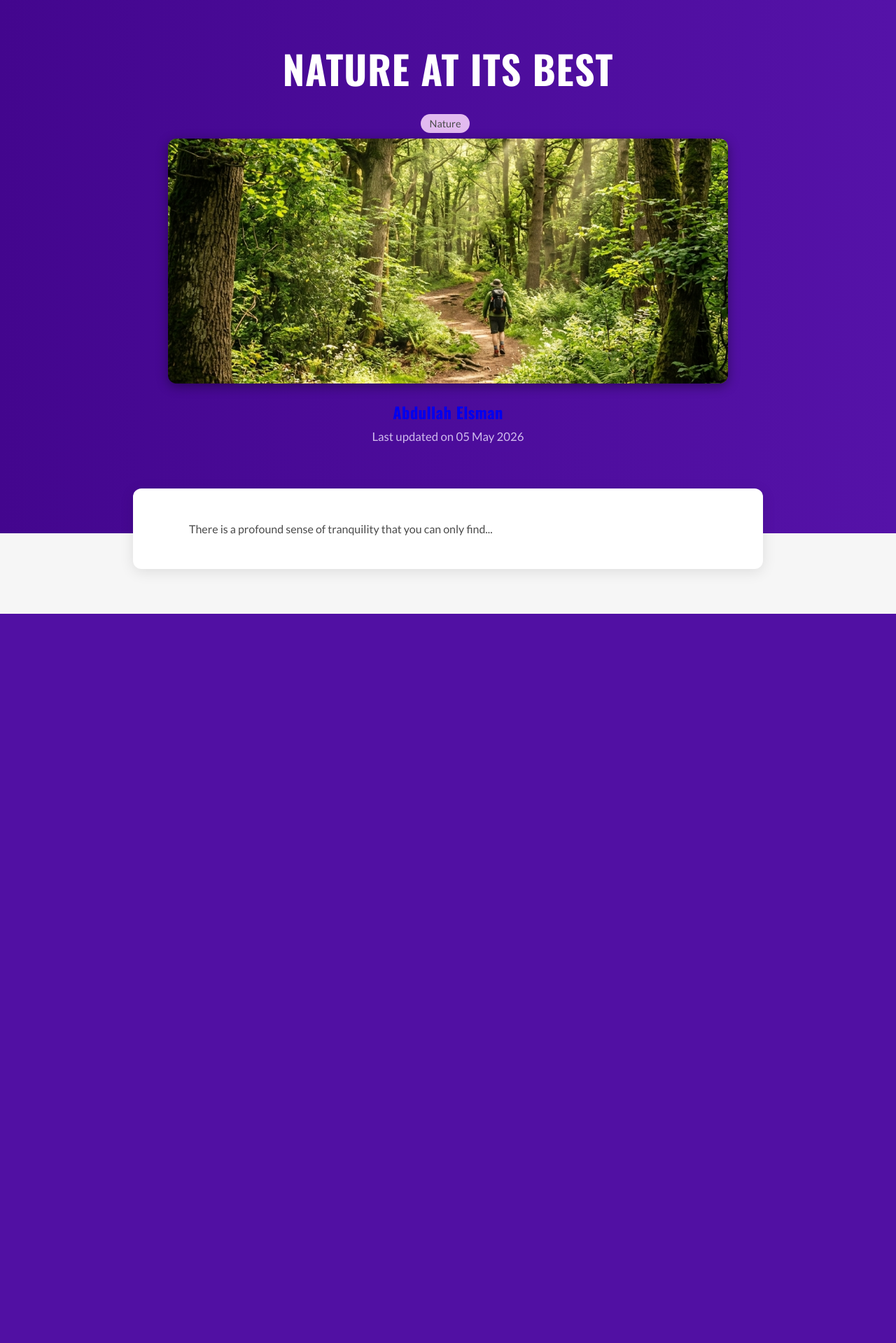
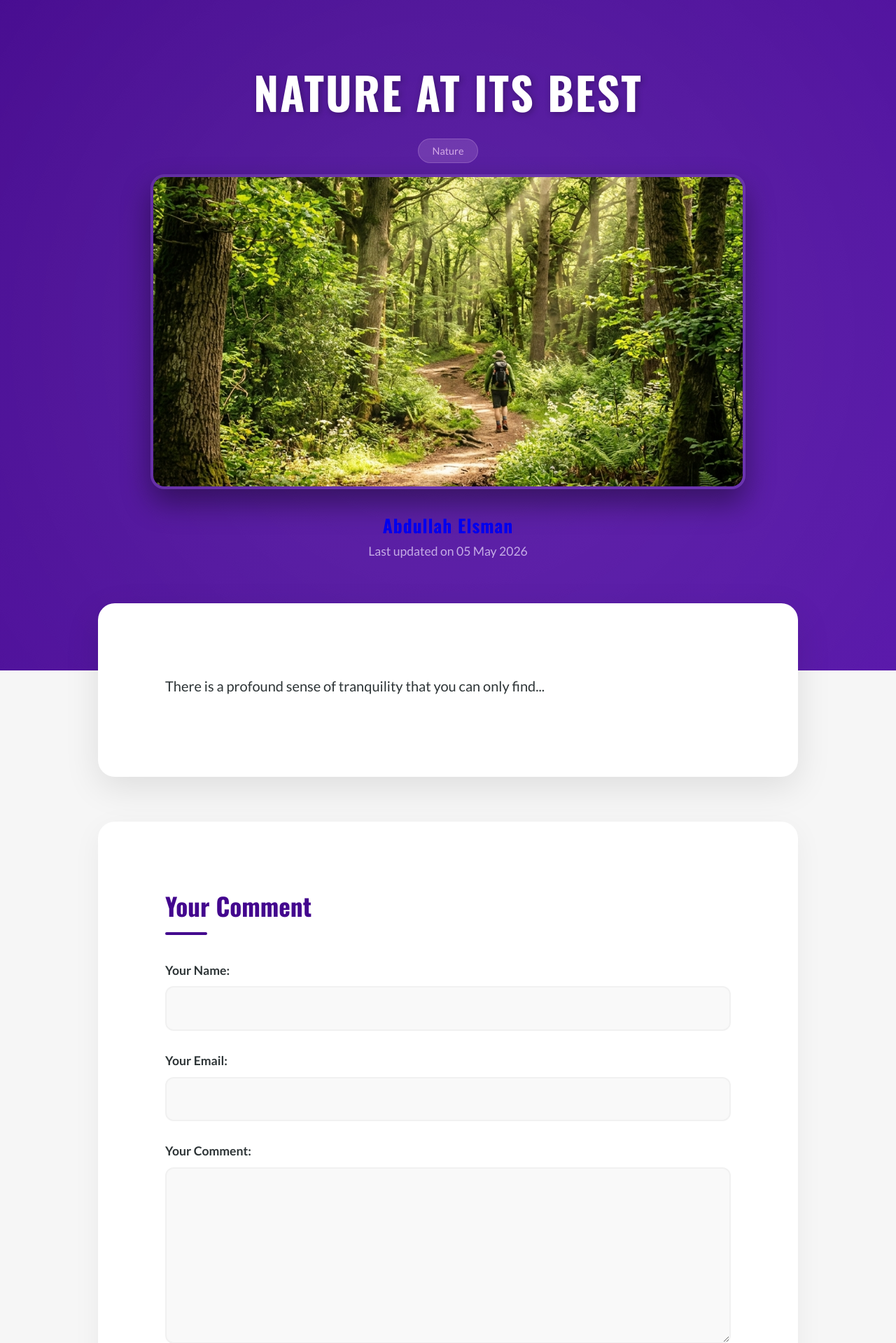
Before and after one commit to Abdullah2elsman/Blog-with-Django, a Django app: a page that uses my_site/blog/templates/blog/post-detail.html in a window 1280 px wide. Shown: the part 100-2019 px from the top of the page at 70% size. Before the commit the page ends 977 px from the top, so only its background shows below. Run offline with Django 5.2, Linux system fonts and the light colour scheme; data comes from the database, SQL or seed files in the repository; both versions use the stored data as it was after the commit.

Commit message:
make comment model and form

```diff
--- /dev/null
+++ b/my_site/blog/forms.py
@@ -0,0 +1,12 @@
+from django import forms
+from .models import Comment
+
+class CommentForm(forms.ModelForm):
+    class Meta:
+        model = Comment
+        fields = ['user_name', 'user_email', 'text']
+        labels = {
+            'user_name': 'Your Name',
+            'user_email': 'Your Email',
+            'text': 'Your Comment'
+        }
--- a/my_site/blog/models.py
+++ b/my_site/blog/models.py
@@ -29,3 +29,12 @@ class Post(models.Model):
 
     def __str__(self):
         return f"{self.title} by {self.author}"
+
+class Comment(models.Model):
+    user_name = models.CharField(max_length=100)
+    user_email = models.EmailField()
+    text = models.TextField(max_length=400)
+    post = models.ForeignKey(Post, on_delete=models.CASCADE, related_name='comments')
+
+    def __str__(self):
+        return f"{self.user_name} - {self.text[:30]}..."
--- a/my_site/blog/static/blog/post-detail.css
+++ b/my_site/blog/static/blog/post-detail.css
@@ -1,106 +1,270 @@
 /* post-detail.css */
 
 #summary {
-    background-image: linear-gradient(to right, #43068e, #5512a8);
+    background: linear-gradient(135deg, #43068e 0%, #5512a8 100%);
     color: white;
-    padding: 4rem 10% 8rem 10%;
+    padding: 6rem 10% 10rem 10%;
     text-align: center;
+    position: relative;
+    overflow: hidden;
+}
+
+#summary::before {
+    content: '';
+    position: absolute;
+    top: -50%;
+    left: -50%;
+    width: 200%;
+    height: 200%;
+    background: radial-gradient(circle, rgba(255,255,255,0.1) 0%, transparent 70%);
+    animation: rotate 20s linear infinite;
+}
+
+@keyframes rotate {
+    from { transform: rotate(0deg); }
+    to { transform: rotate(360deg); }
 }
 
 #summary h2 {
     font-family: 'Oswald', sans-serif;
-    font-size: 3.5rem;
+    font-size: 4rem;
     margin-top: 0;
     margin-bottom: 2rem;
     text-transform: uppercase;
-    line-height: 1.2;
-    letter-spacing: 1px;
+    line-height: 1.1;
+    letter-spacing: 2px;
+    text-shadow: 2px 2px 10px rgba(0,0,0,0.3);
+    position: relative;
 }
 
 #summary article {
     display: flex;
     flex-direction: column;
     align-items: center;
+    position: relative;
 }
 
 #summary img {
     width: 100%;
-    max-width: 800px;
-    height: 350px;
+    max-width: 850px;
+    height: 450px;
     object-fit: cover;
-    border-radius: 12px;
-    box-shadow: 0 4px 16px rgba(0, 0, 0, 0.4);
-    margin-bottom: 1.5rem;
+    border-radius: 20px;
+    box-shadow: 0 20px 40px rgba(0, 0, 0, 0.4);
+    margin-bottom: 2rem;
+    border: 4px solid rgba(255, 255, 255, 0.1);
+    transition: transform 0.3s ease;
+}
+
+#summary img:hover {
+    transform: scale(1.02);
 }
 
 #summary address {
     font-style: normal;
     font-weight: 700;
-    font-size: 1.4rem;
+    font-size: 1.6rem;
     color: #e2baef;
-    /* light purple accent */
     margin-bottom: 0.5rem;
     font-family: 'Oswald', sans-serif;
-    letter-spacing: 0.5px;
-}
-
-#summary p {
-    margin: 0;
+    letter-spacing: 1px;
 }
 
 #summary div {
-    font-size: 1.05rem;
+    font-size: 1.1rem;
     color: #d1bced;
+    opacity: 0.9;
 }
 
-/* Post Detail Main Body Layout (overlapping the purple) */
+#summary .tag {
+    display: inline-block;
+    background: rgba(226, 186, 239, 0.2);
+    backdrop-filter: blur(5px);
+    color: #e2baef;
+    padding: 0.5rem 1.2rem;
+    border-radius: 30px;
+    font-size: 0.9rem;
+    margin: 0 0.4rem 1rem 0.4rem;
+    font-family: 'Lato', sans-serif;
+    border: 1px solid rgba(226, 186, 239, 0.3);
+    transition: all 0.3s ease;
+}
+
+#summary .tag:hover {
+    background: rgba(226, 186, 239, 0.4);
+    transform: translateY(-2px);
+}
+
+/* Post Detail Main Body */
 main {
-    max-width: 900px;
-    margin: -4rem auto 4rem auto;
+    max-width: 1000px;
+    margin: -6rem auto 4rem auto;
     background-color: white;
-    padding: 3rem 5rem;
-    border-radius: 12px;
-    box-shadow: 0 4px 20px rgba(0, 0, 0, 0.1);
+    padding: 5rem 6rem;
+    border-radius: 24px;
+    box-shadow: 0 15px 50px rgba(0, 0, 0, 0.1);
     position: relative;
-    /* Stacks above gradient */
+    z-index: 10;
+    word-wrap: break-word;
+    overflow-wrap: break-word;
 }
 
 main p {
     font-family: 'Lato', sans-serif;
-    font-size: 1.15rem;
+    font-size: 1.25rem;
     line-height: 1.8;
-    color: #4a4a4a;
-    margin-bottom: 1.5rem;
+    color: #2d3436;
+    margin-bottom: 2rem;
 }
 
-main p:last-child {
-    margin-bottom: 0;
+/* Comment Form and List */
+#comment-form, #comments {
+    max-width: 1000px;
+    margin: 3rem auto;
+    background: white;
+    padding: 4rem 6rem;
+    border-radius: 24px;
+    box-shadow: 0 10px 40px rgba(0, 0, 0, 0.05);
 }
 
-#summary .tag {
-    display: inline-block;
-    background-color: #e2baef;
+#comment-form h2, #comments h2 {
+    font-family: 'Oswald', sans-serif;
+    color: #43068e;
+    font-size: 2.2rem;
+    margin-bottom: 2.5rem;
+    position: relative;
+    padding-bottom: 1rem;
+}
+
+#comment-form h2::after, #comments h2::after {
+    content: '';
+    position: absolute;
+    bottom: 0;
+    left: 0;
+    width: 60px;
+    height: 4px;
+    background: #43068e;
+    border-radius: 2px;
+}
+
+.form-control {
+    margin-bottom: 2rem;
+}
+
+.form-control label {
+    display: block;
+    font-weight: 700;
+    margin-bottom: 0.8rem;
+    color: #2d3436;
+    font-size: 1.1rem;
+}
+
+.form-control input, .form-control textarea {
+    width: 100%;
+    padding: 1.2rem;
+    border: 2px solid #f1f1f1;
+    border-radius: 12px;
+    font-family: 'Lato', sans-serif;
+    font-size: 1.1rem;
+    background-color: #f9f9f9;
+    transition: all 0.3s ease;
+}
+
+.form-control input:focus, .form-control textarea:focus {
+    outline: none;
+    border-color: #43068e;
+    background-color: white;
+    box-shadow: 0 5px 15px rgba(67, 6, 142, 0.1);
+}
+
+.form-control.invalid input, .form-control.invalid textarea {
+    border-color: #ff7675;
+    background-color: #fff5f5;
+}
+
+#comment-form button {
+    background: linear-gradient(135deg, #43068e 0%, #5512a8 100%);
+    color: white;
+    border: none;
+    padding: 1.2rem 3rem;
+    border-radius: 12px;
+    font-family: 'Oswald', sans-serif;
+    font-size: 1.2rem;
+    font-weight: bold;
+    cursor: pointer;
+    text-transform: uppercase;
+    letter-spacing: 1px;
+    transition: all 0.3s ease;
+    box-shadow: 0 10px 20px rgba(67, 6, 142, 0.2);
+}
+
+#comment-form button:hover {
+    transform: translateY(-3px);
+    box-shadow: 0 15px 30px rgba(67, 6, 142, 0.3);
+}
+
+#comments ul {
+    margin-top: 2rem;
+}
+
+#comments li {
+    padding: 2rem;
+    background: #fafafa;
+    border-radius: 16px;
+    margin-bottom: 1.5rem;
+    transition: transform 0.2s ease;
+    border: 1px solid #f1f1f1;
+}
+
+#comments li:hover {
+    transform: translateX(10px);
+    background: white;
+    box-shadow: 0 5px 15px rgba(0,0,0,0.05);
+}
+
+#comments .comment-author {
+    font-weight: 800;
+    color: #43068e;
+    margin-bottom: 0.8rem;
+    font-size: 1.2rem;
+    display: flex;
+    align-items: center;
+}
+
+#comments .avatar {
+    width: 40px;
+    height: 40px;
+    background: linear-gradient(135deg, #e2baef 0%, #d1bced 100%);
+    color: #43068e;
+    border-radius: 50%;
+    margin-right: 1.2rem;
+    display: flex;
+    align-items: center;
+    justify-content: center;
+    font-size: 1.1rem;
+    box-shadow: 0 4px 10px rgba(0,0,0,0.1);
+}
+
+#comments p {
+    margin: 0;
+    font-family: 'Lato', sans-serif;
     color: #4a4a4a;
-    padding: 0.3rem 0.8rem;
-    border-radius: 20px;
-    font-size: 0.9rem;
-    margin-right: 0.5rem;
-    margin-bottom: 0.5rem;
-    font-family: 'Lato', sans-serif;
+    line-height: 1.6;
+    font-size: 1.1rem;
 }
 
 /* Responsive Scaling */
 @media (max-width: 768px) {
     #summary h2 {
-        font-size: 2.2rem;
+        font-size: 2.5rem;
     }
 
     #summary img {
-        height: 250px;
+        height: 300px;
     }
 
-    main {
-        margin: -2rem 1rem 3rem 1rem;
-        padding: 2.5rem 1.5rem;
+    main, #comment-form, #comments {
+        margin: -4rem 1.5rem 3rem 1.5rem;
+        padding: 3rem 2rem;
     }
 }
--- a/my_site/blog/templates/blog/post-detail.html
+++ b/my_site/blog/templates/blog/post-detail.html
@@ -3,7 +3,7 @@
 {% block title %}{{ post.title }}{% endblock %}
 
 {% block css_files %}
-<link rel="stylesheet" href="{% static 'blog/post-detail.css' %}" />
+<link rel="stylesheet" href="{% static 'blog/post-detail.css' %}?v=3" />
 {% endblock %}
 
 {% block content %}
@@ -22,8 +22,39 @@
     </div>
 </article>
 </section>
+
 <main>
-    {{ post.content|linebreaksbr }}
+    {{ post.content|linebreaks }}
 </main>
 
+<section id="comment-form">
+    <h2>Your Comment</h2>
+    <form action="{% url "post_detail" post.slug %}" method="POST">
+        {% csrf_token %}
+        {% for form_field in comment_form %}
+            <div class="form-control {% if form_field.errors %}invalid{% endif %}">
+                {{ form_field.label_tag }}
+                {{ form_field }}
+                {{ form_field.errors }}
+            </div>
+        {% endfor %}
+        <button type="submit">Submit Comment</button>
+    </form>
+</section>
+
+<section id="comments">
+    <h2>Comments</h2>
+    <ul>
+        {% for comment in post.comments.all %}
+            <li>
+                <p class="comment-author">
+                    <span class="avatar">{{ comment.user_name|slice:":1"|upper }}</span>
+                    {{ comment.user_name }}
+                </p>
+                <p>{{ comment.text|linebreaks }}</p>
+            </li>
+        {% endfor %}
+    </ul>
+</section>
+
 {% endblock %}
--- a/my_site/blog/views.py
+++ b/my_site/blog/views.py
@@ -1,10 +1,15 @@
-from django.shortcuts import get_object_or_404, render
-from django.views.generic import ListView, DetailView
+from django.shortcuts import render
+from django.views.generic import ListView
+from django.http import HttpResponseRedirect
+from django.urls import reverse
+from django.views import View
+
 from .models import Post
+from .forms import CommentForm
 
 class StartingPageView(ListView):
     template_name = 'blog/index.html'
-    model =Post
+    model = Post
     ordering = ['-date']
     context_object_name = 'posts'
 
@@ -15,15 +20,35 @@ class StartingPageView(ListView):
 
 class PostListView(ListView):
     template_name = 'blog/all-posts.html'
-    model =Post
+    model = Post
     ordering = ['-date']
     context_object_name = 'all_posts'
 
-class PostDetailView(DetailView):
+class PostDetailView(View):
     template_name = 'blog/post-detail.html'
     model = Post
 
-    def get_context_data(self, **kwargs):
-        context = super().get_context_data(**kwargs)
-        context['post_tags'] = self.object.tags.all()
-        return context
+    def get(self, request, slug):
+        post = Post.objects.get(slug=slug)
+        context = {
+            'post': post,
+            'post_tags': post.tags.all(),
+            'comment_form': CommentForm()
+        }
+        return render(request, self.template_name, context)
+
+    def post(self, request, slug):
+        comment_form = CommentForm(request.POST)
+        post = Post.objects.get(slug=slug)
+        if comment_form.is_valid():
+            comment = comment_form.save(commit=False)
+            comment.post = post
+            comment.save()
+            return HttpResponseRedirect(reverse('post_detail', args=[slug]))
+
+        context = {
+            'post': post,
+            'post_tags': post.tags.all(),
+            'comment_form': comment_form
+        }
+        return render(request, self.template_name, context)
--- a/my_site/static/app.css
+++ b/my_site/static/app.css
@@ -2,6 +2,8 @@
 
 * {
     box-sizing: border-box;
+    word-wrap: break-word;
+    overflow-wrap: break-word;
 }
 
 body {
```
Also changed, not shown: my_site/blog/admin.py (+7 -1 lines), my_site/seed_comments.py (added, +37 -0 lines), my_site/blog/migrations/0004_comment.py (added), my_site/db.sqlite3.
